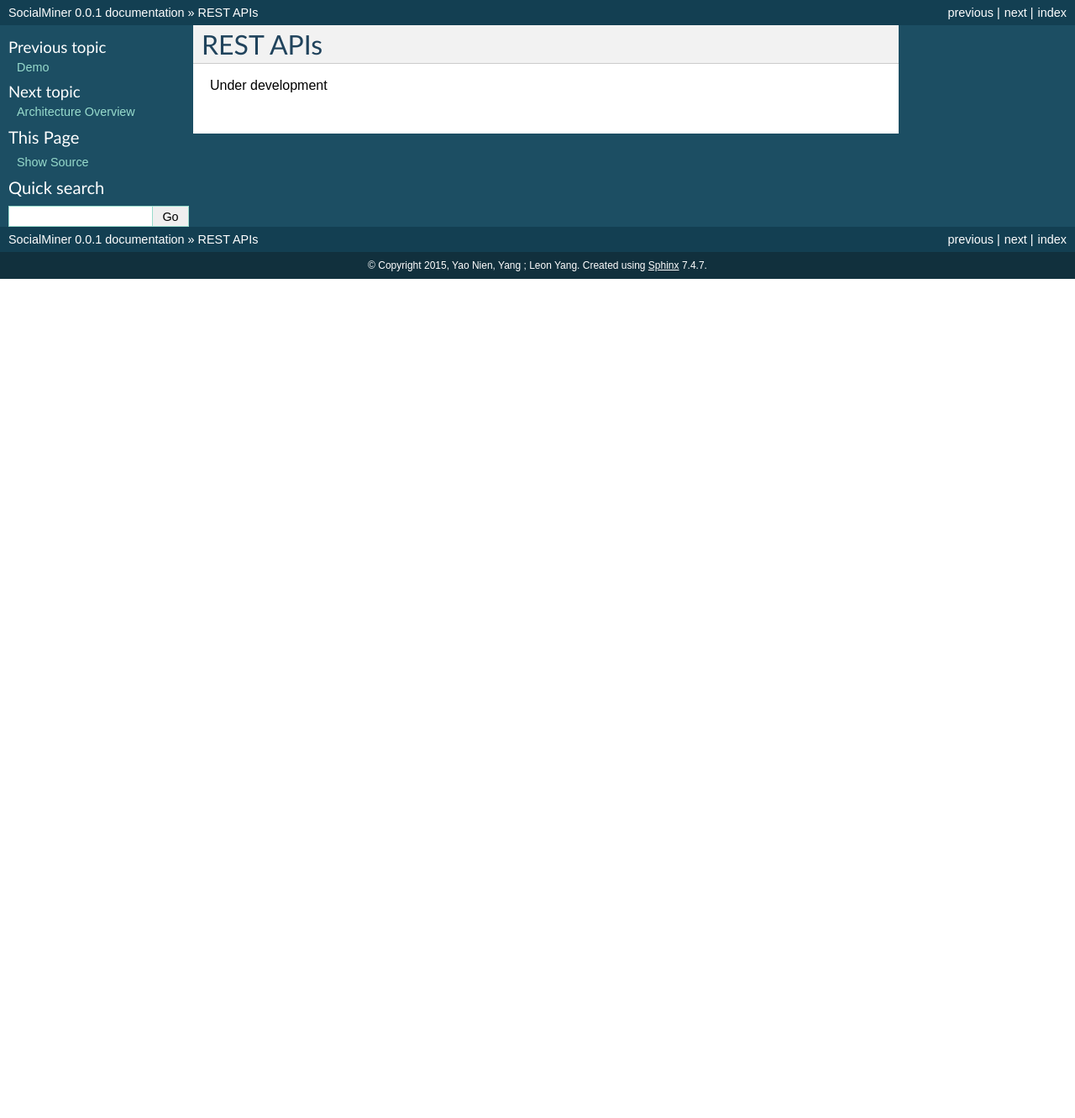
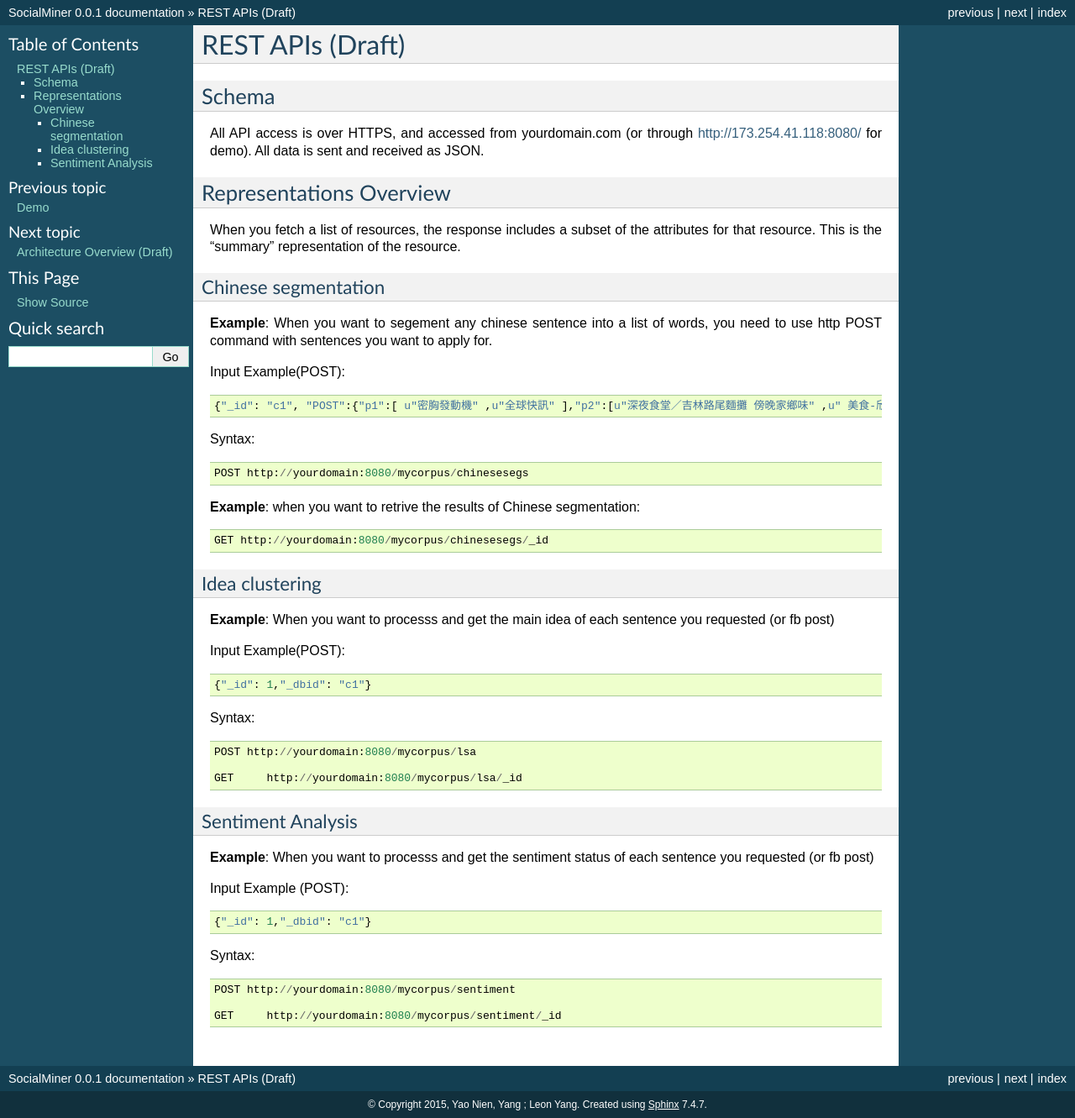
Before and after one commit to paulyang0125/SocialMiner, a Sphinx documentation site: the page built from docs/source/apis.rst, in a window 1280 px wide. Shown: the whole page at 84% size. Built offline with Sphinx 7.4.7, drawn with Linux system fonts in a browser that asks for light colours; before the commit the page ends 900 px from its top, so only the background shows below that.

Commit message:
added the new doc - apis.rst and architecture.rst

```diff
--- a/docs/source/apis.rst
+++ b/docs/source/apis.rst
@@ -1,4 +1,65 @@
-REST APIs
-=========
+REST APIs (Draft)
+=================
 
-Under development
+Schema
+------
+
+All API access is over HTTPS, and accessed from yourdomain.com (or through http://173.254.41.118:8080/ for demo). All data is sent and received as JSON.
+
+
+
+Representations Overview
+------------------------
+
+When you fetch a list of resources, the response includes a subset of the attributes for that resource. This is the “summary” representation of the resource.
+
+Chinese segmentation
+^^^^^^^^^^^^^^^^^^^^
+
+**Example**: When you want to segement any chinese sentence into a list of words, you need to use
+http POST command with sentences you want to apply for.
+
+Input Example(POST)::
+
+	{"_id": "c1", "POST":{"p1":[ u"密胸發動機" ,u"全球快訊" ],"p2":[u"深夜食堂／吉林路尾麵攤 傍晚家鄉味" ,u" 美食-欣傳媒-最好吃" ],"p3":[u"可以食堂說吃一個蘋果!! @ 循環木~大明星 :: 隨意窩 Xuite日誌" ]}}
+
+Syntax::
+
+	POST http://yourdomain:8080/mycorpus/chinesesegs
+
+
+**Example**: when you want to retrive the results of Chinese segmentation::
+
+	GET http://yourdomain:8080/mycorpus/chinesesegs/_id
+
+Idea clustering
+^^^^^^^^^^^^^^^
+
+**Example**: When you want to processs and get the main idea of each sentence you requested (or fb post)
+
+Input Example(POST)::
+
+	{"_id": 1,"_dbid": "c1"}
+
+
+Syntax::
+
+	POST http://yourdomain:8080/mycorpus/lsa
+
+	GET	http://yourdomain:8080/mycorpus/lsa/_id
+
+
+Sentiment Analysis
+^^^^^^^^^^^^^^^^^^
+
+**Example**: When you want to processs and get the sentiment status of each sentence you requested (or fb post)
+
+Input Example (POST)::
+
+	{"_id": 1,"_dbid": "c1"}
+
+Syntax::
+
+	POST http://yourdomain:8080/mycorpus/sentiment
+
+	GET	http://yourdomain:8080/mycorpus/sentiment/_id
```
Also changed, not shown: docs/source/architecture.rst (+7 -3 lines), docs/source/usecasedia.png (added).
